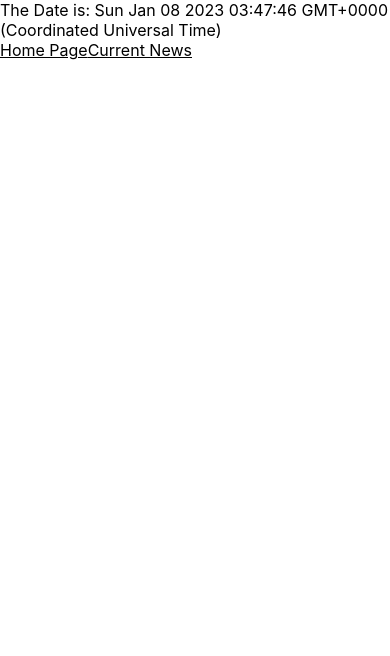
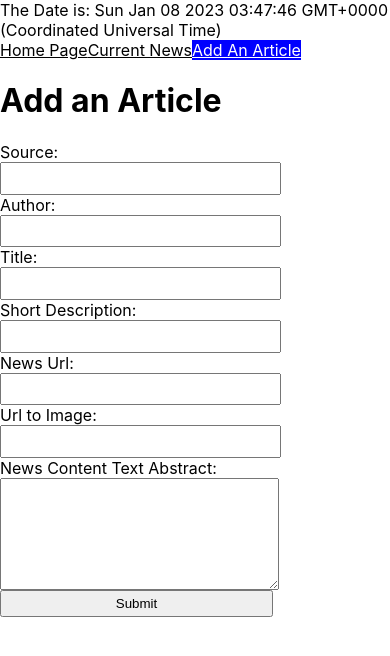
Before and after one commit to someguy528/phase2project, a React (Create React App) app: page /addarticle in a window 390 px wide. Shown: the top 656 px of the page. Built offline with nearby package versions, Linux system fonts and the light colour scheme; no server answers.

Commit message:
Added form styling for addarticle with change event handler

```diff
--- /dev/null
+++ b/src/AddArticle.js
@@ -0,0 +1,57 @@
+import React from "react";
+import { useState } from "react";
+
+function AddArticle() {
+
+    const [form,setForm] = useState({
+        source: "",
+        author: "",
+        title: "",
+        description: "",
+        url: "",
+        urlToImage: "",
+        content: ""
+    })
+
+    function handleChangeForm(event){
+        setForm({
+            ...form,
+            [event.target.name] : event.target.value
+        })
+        console.log(form)
+        // console.log(Date())
+
+    }
+
+    function handleSubmit(event){
+        event.preventDefault();
+        console.log("Submitted");
+        const time = new Date();
+        console.log(time.toISOString());
+    }
+
+    return (
+        <div>
+            <h1>Add an Article</h1>
+            <form>
+                <label> Source: </label>
+                <input type="text" onChange={handleChangeForm} name="source" />
+                <label> Author: </label>
+                <input type="text" onChange={handleChangeForm} name="author" />
+                <label> Title: </label>
+                <input type="text" onChange={handleChangeForm} name="title" />
+                <label> Short Description: </label>
+                <input type="text" onChange={handleChangeForm} name="description" />
+                <label> News Url: </label>
+                <input type="text" onChange={handleChangeForm} name="url" />
+                <label> Url to Image: </label>
+                <input type="text" onChange={handleChangeForm} name="urlToImage" />
+                <label> News Content Text Abstract: </label>
+                <textarea type="text" onChange={handleChangeForm} name="content" />
+                <input type="submit" onClick={handleSubmit} ></input>
+            </form>
+        </div>
+    )
+}
+
+export default AddArticle
--- a/src/App.css
+++ b/src/App.css
@@ -40,3 +40,40 @@
 a active {
   background-color: blue;
 }
+
+form input {
+  display:block;
+  /* height: 20px;
+  width: 500px; */
+  height: 2em;
+  width: 50em;
+}
+
+form textarea[name="content"]{
+  display:block ;
+  /* height: 100px;
+  width: 500px; */
+  height: 8em;
+  width: 50em;
+}
+
+@media (max-width: 700px){
+  form input {
+    height: 2em;
+    width: 70% ;
+    }
+    form textarea[name="content"]{
+      width: 70%;
+    }
+}
+
+@media (max-width: 400px) {
+  form input {
+  height: 2em;
+  width: 70% ;
+  }
+  form textarea[name="content"]{
+    width: 70%;
+  }
+
+}
--- a/src/App.js
+++ b/src/App.js
@@ -4,6 +4,7 @@ import { Switch, Route } from "react-router-dom";
 import NavBar from './NavBar';
 import Home from './Home';
 import News from "./News";
+import AddArticle from './AddArticle';
 
 function App() {
   const [articles, setArticles] = useState([]);
@@ -32,6 +33,9 @@ function App() {
         <Route path="/news" >
           <News articles={articles} />
         </Route>
+        <Route path="/addarticle" >
+          <AddArticle />
+        </Route>
         <Route exact path='/'>
           <Home />
         </Route>
--- a/src/NavBar.js
+++ b/src/NavBar.js
@@ -1,7 +1,7 @@
 import React from "react";
 import { NavLink, withRouter } from "react-router-dom";
 
-function NavBar(){
+function NavBar() {
 
     const defaultStyle = {
         background: "white",
@@ -10,7 +10,8 @@ function NavBar(){
     const clickedStyle = {
         background: "blue",
         color: "white"
-}
+    }
+
     return (
         <div>
             <NavLink exact to="/" style={defaultStyle} activeStyle={clickedStyle} >
@@ -19,6 +20,9 @@ function NavBar(){
             <NavLink to="/news" style={defaultStyle} activeStyle={clickedStyle} >
                 Current News
             </NavLink>
+            <NavLink to="/addarticle" style={defaultStyle} activeStyle={clickedStyle} >
+                Add An Article
+            </NavLink>
         </div>
     )
 };
--- a/src/NewsArticle.js
+++ b/src/NewsArticle.js
@@ -15,11 +15,10 @@ function NewsArticle({article}){
                 <li>Reported By: {author}</li>
                 <li>{publishedAt} </li>
                 <li>{description}</li>
-                <li>{urlToImage}</li>
+                {/* <li>{urlToImage}</li> */}
                 <img src={urlToImage} />
                 <li>Short Summary: {content}</li>
                 <li>Rest of the story at: <a href={url}>{url}</a> </li>
-
             </ul>
         </article>
         </div>
```
Also changed, not shown: 1 other file (tests, documents, lock files or other folders).
